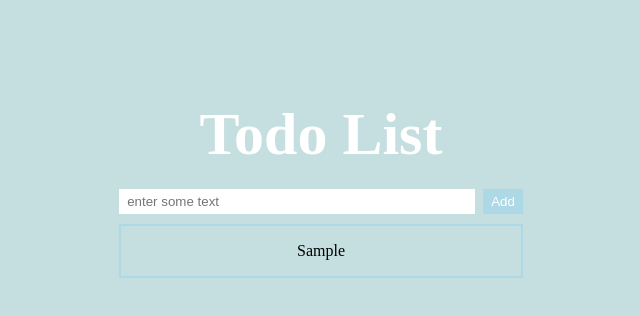
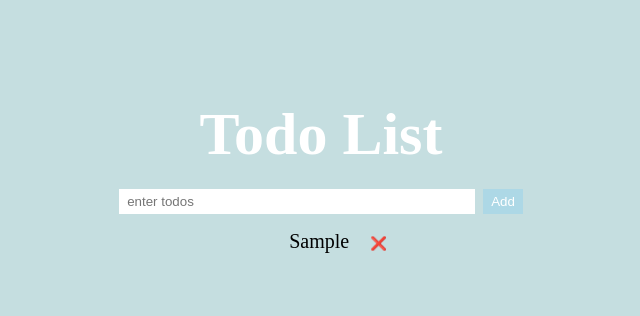
Before and after one commit to rabosian/react-todoList, a React (Create React App) app: page / in a window 1280 px wide. Both pictures are taken after typing "Sample" into the empty fields and a click on the button "Add". Shown: the top 316 px of the page, without its empty margins (319-959 px from the left). Built offline with nearby package versions, Linux system fonts and the light colour scheme.

Commit message:
finish without components

```diff
--- a/public/index.html
+++ b/public/index.html
@@ -2,7 +2,7 @@
 <html lang="en">
   <head>
     <meta charset="utf-8" />
-    <title>React App</title>
+    <title>To Do List</title>
   </head>
   <body>
     <div id="root"></div>
--- a/src/App.css
+++ b/src/App.css
@@ -26,19 +26,30 @@ input {
     padding: 5px 8px;
 }
 .delete-btn {
-    background-color: rgb(219, 148, 120);
-    cursor: pointer;
+    margin-left: 10px;
     border: none;
     color: white;
-    padding: 5px 8px;
-
+    border-radius: 5px;
+    background: none;
+    padding-top: 4px;
+    padding-bottom: 4px;
 }
 
-.todo-item {
+ul {
+    list-style: none;
+}
+
+li {
+    font-size: 20px;
+    text-align: center;
+    margin: 12px 0;
+}
+
+/* .todo-item {
     margin: 10px auto 0 auto;
     text-align: center;
     line-height: 50px;
     width: 400px;
     height: 50px;
     border: 2px solid lightblue;
-}
+} */
--- a/src/App.jsx
+++ b/src/App.jsx
@@ -1,42 +1,47 @@
-import React, {useState} from 'react';
+import React, { useState } from 'react';
 import './App.css';
-import TodoItem from './components/TodoItem';
 
 
 function App() {
   const [inputValue, setInputValue] = useState('')
-  const [todoList, setTodoList] = useState([])
+  const [items, setItems] = useState([])
 
   const addItem = () => {
-    setTodoList([...todoList, inputValue])
+    if (!inputValue) {
+      alert('Enter an item')
+      return
+    }
+
+    const item = {
+      id: Math.floor(Math.random() * 1000),
+      value: inputValue
+    }
+    setItems(prev => [...prev, item])
     setInputValue('')
   }
 
   const deleteItem = (id) => {
-    setTodoList((prev) => {
-      prev.filter((item,index) => {
-        return index !== id
-      })
-    })
+    const newList = items.filter(item => item.id !== id)
+    setItems(newList)
   }
 
   return (
     <main>
       <div className='header'>
         <h1>Todo List</h1>
-        <input value={inputValue} type="text" placeholder='enter some text' onChange={(event)=> setInputValue(event.target.value)}/>
+        <input
+          type="text"
+          placeholder='enter todos'
+          value={inputValue}
+          onChange={(event) => setInputValue(event.target.value)} />
         <button className='add-btn' onClick={addItem}>Add</button>
       </div>
-      <div>
-        {todoList.map((item, index) => {
-          return <TodoItem
-            key={index}
-            id={index}
-            item={item}
-            deleteItem={deleteItem}
-          />
+
+      <ul>
+        {items.map(item => {
+          return <li key={item.id}>{item.value} <button className='delete-btn' onClick={() => deleteItem(item.id)}>❌</button></li>
         })}
-      </div>
+      </ul>
     </main>
   );
 }
--- a/src/components/TodoItem.jsx
+++ b/src/components/TodoItem.jsx
@@ -1,22 +1,8 @@
-import React, {useState} from 'react'
+import React, { useState } from 'react'
 import '../App.css'
 
 function TodoItem(props) {
-    const [isDone, setIsDone] = useState(false)
-    return (
-        <div
-            className="todo-item"
-            // onClick={()=>{
-            //     props.deleteItem(props.id)
-            // }}
-            onClick={()=>{
-                setIsDone(prev => !prev)
-            }}
-            style={{textDecoration: isDone && "strike-through"}}
-        >
-        {props.item}
-        </div>
-    )
+
 }
 
 export default TodoItem
```
